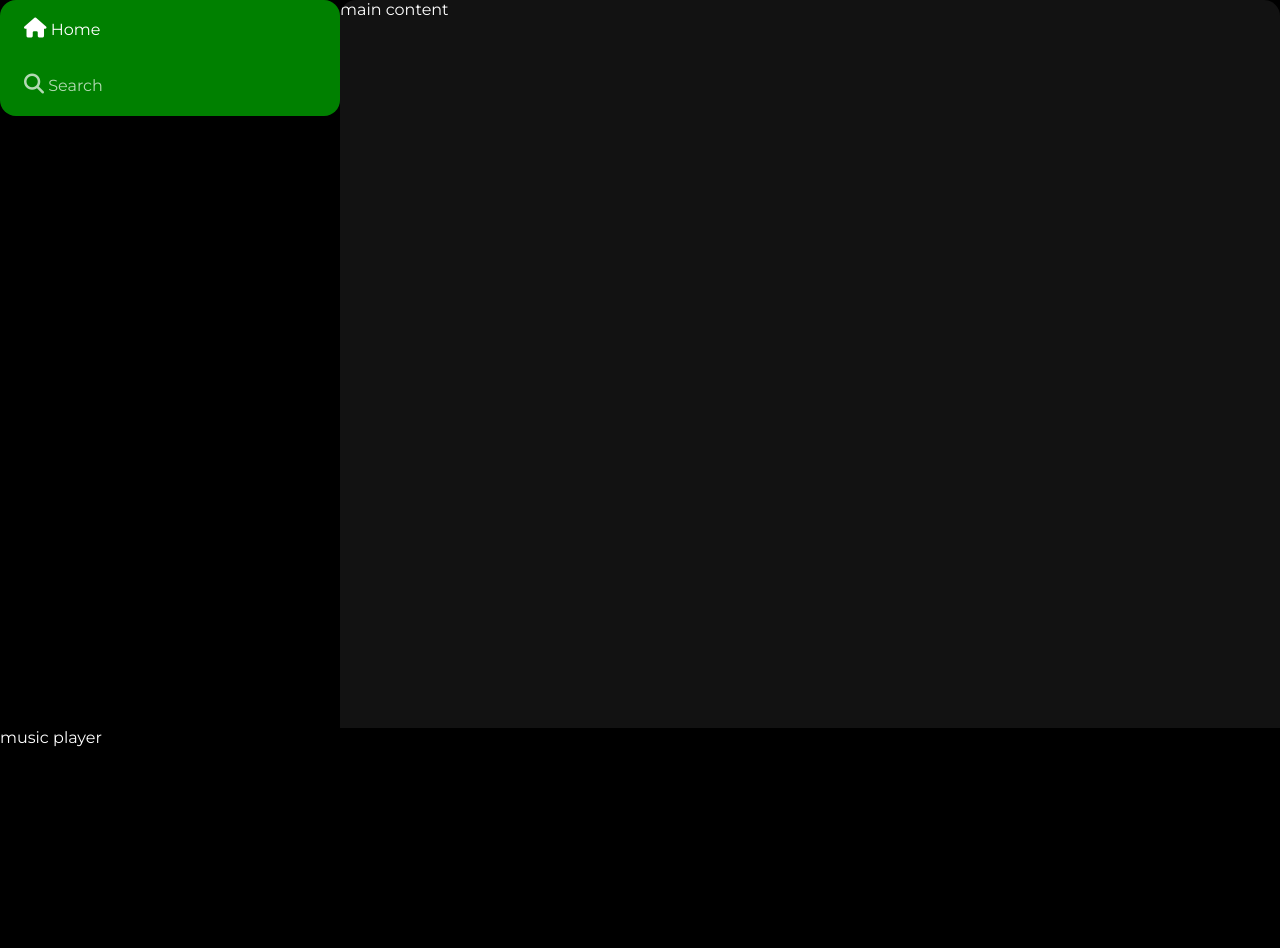
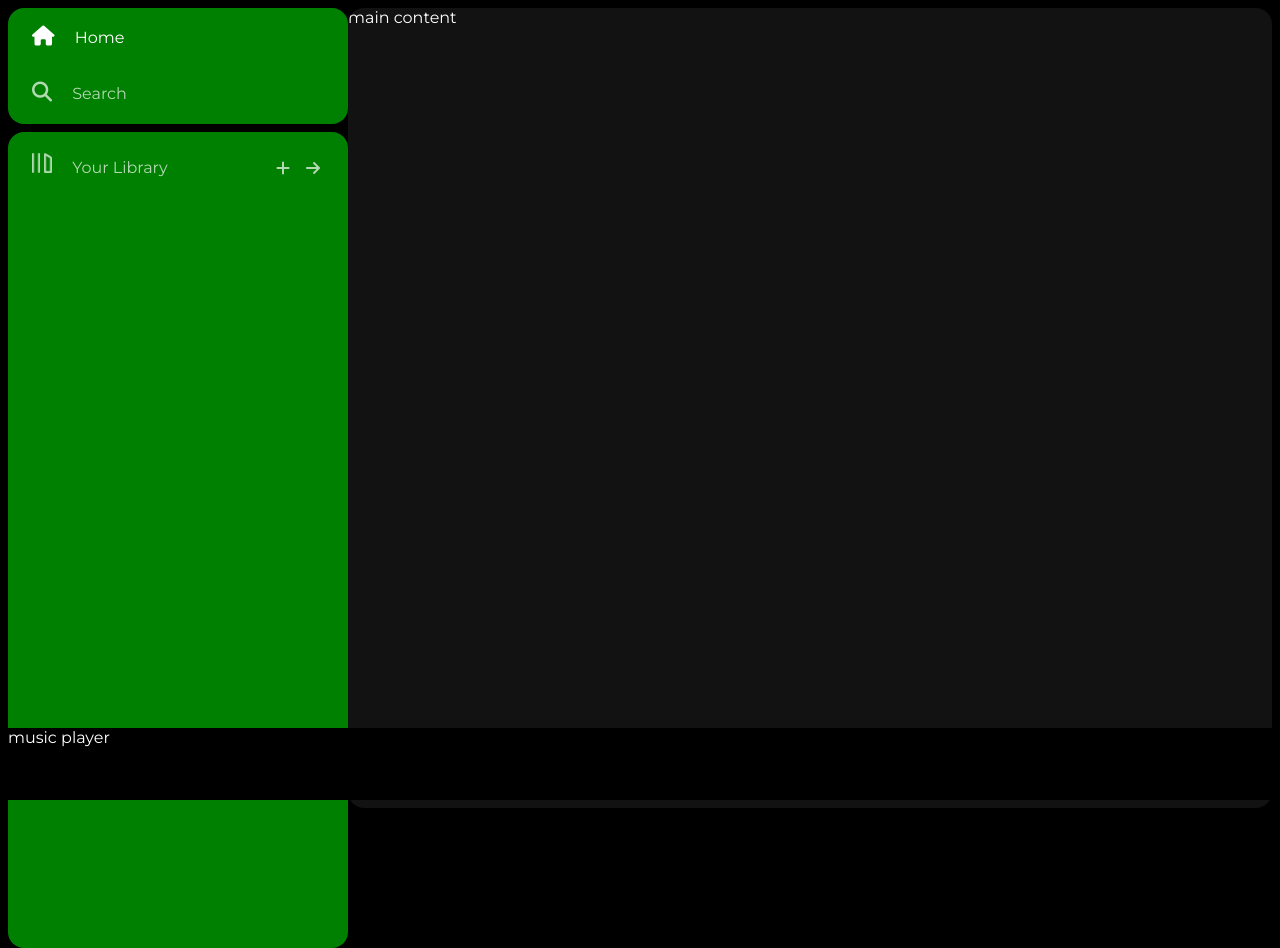
Before and after one commit to DivyanshSinha-69/Spotify-Clone, a plain HTML site: page index.html in a window 1280 px wide. Before the commit the page ends 800 px from the top, so only its background shows below. Drawn offline with Linux system fonts and the light colour scheme.

Commit message:
Sidebar updated

```diff
--- a/index.html
+++ b/index.html
@@ -24,7 +24,19 @@
                     <a href="#">Search</a>
                 </div>
             </div>
-            <div class="library"></div>
+            <div class="library">
+                <div class="options">
+                    <div class="lib-option nav-option">
+                        <img src="./assets/library_icon.png" alt="library icon">
+                        <a href="#">Your Library</a>
+                    </div>
+                    <div class="icons">
+                        <i class="fa-solid fa-plus"></i>
+                        <i class="fa-solid fa-arrow-right"></i>
+                    </div>
+                </div>
+                <div class="boxes"></div>
+            </div>
         </div>
         <div class="main-content">main content</div>
         <div class="music-player">music player</div>
--- a/style.css
+++ b/style.css
@@ -9,6 +9,7 @@ body {
 .main {
     display: flex;
     height: 100vh;
+    padding: 0.5rem;
 }
 
 .sidebar {
@@ -63,4 +64,39 @@ a {
 
 .nav-option a {
     font-size: 1rem;
+    margin-left: 1rem;
 }
+
+.library {
+    background-color: green;
+    height: 100%;
+    border-radius: 1rem;
+    margin-top: 0.5rem;
+    padding: 0.5rem 0.75rem;
+}
+
+.options {
+
+    display: flex;
+    justify-content: space-between;
+    align-items: center;
+}
+
+.lib-option img {
+    height: 1.25rem;
+    width: 1.25rem;
+}
+
+.icons {
+    font: 1.25rem;
+    display: flex;
+}
+
+.icons i:hover {
+    opacity: 1;
+}
+
+.icons i {
+    opacity: 0.7;
+    margin-right: 1rem;
+}
```
